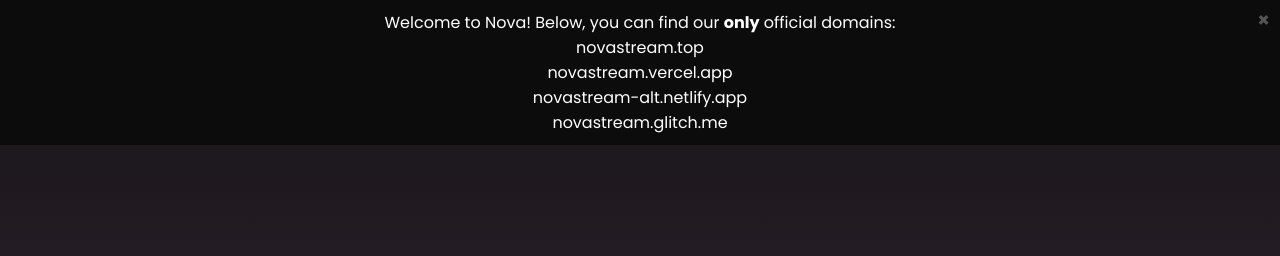
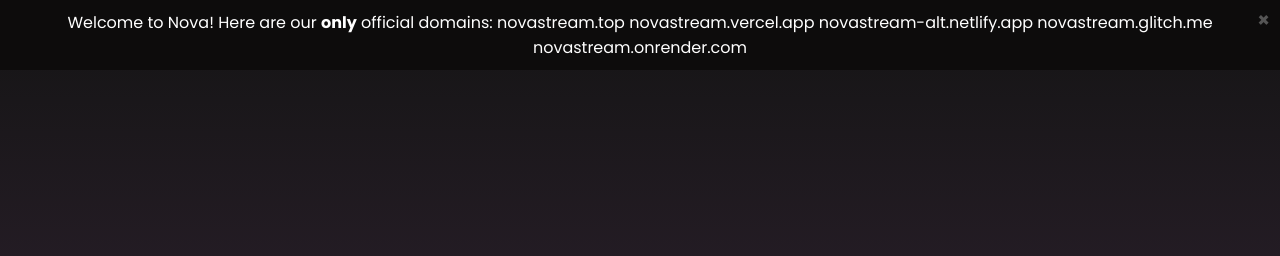
Before and after one commit to ambr0sial/nova, a plain HTML site: page index.html in a window 1280 px wide. Shown: the top 256 px of the page. Drawn offline with Linux system fonts and the light colour scheme.

Commit message:
added render domain

```diff
--- a/index.html
+++ b/index.html
@@ -10,15 +10,12 @@
 </head>
 <body>
 	<div id="stickyBanner" class="sticky-banner">
-        <span>Welcome to Nova! Below, you can find our <strong>only</strong> official domains:</span>
-        <br>
+        <span>Welcome to Nova! Here are our <strong>only</strong> official domains:</span>
         <span>novastream.top</span>
-        <br>
         <span>novastream.vercel.app</span>
-        <br>
         <span>novastream-alt.netlify.app</span>
-        <br>
         <span>novastream.glitch.me</span>
+        <span>novastream.onrender.com</span>
         <span class="close-button" onclick="closeBanner()">×</span>
     </div>
 	<div id="thumbnailContainer" class="thumbnail-container"></div>
```
